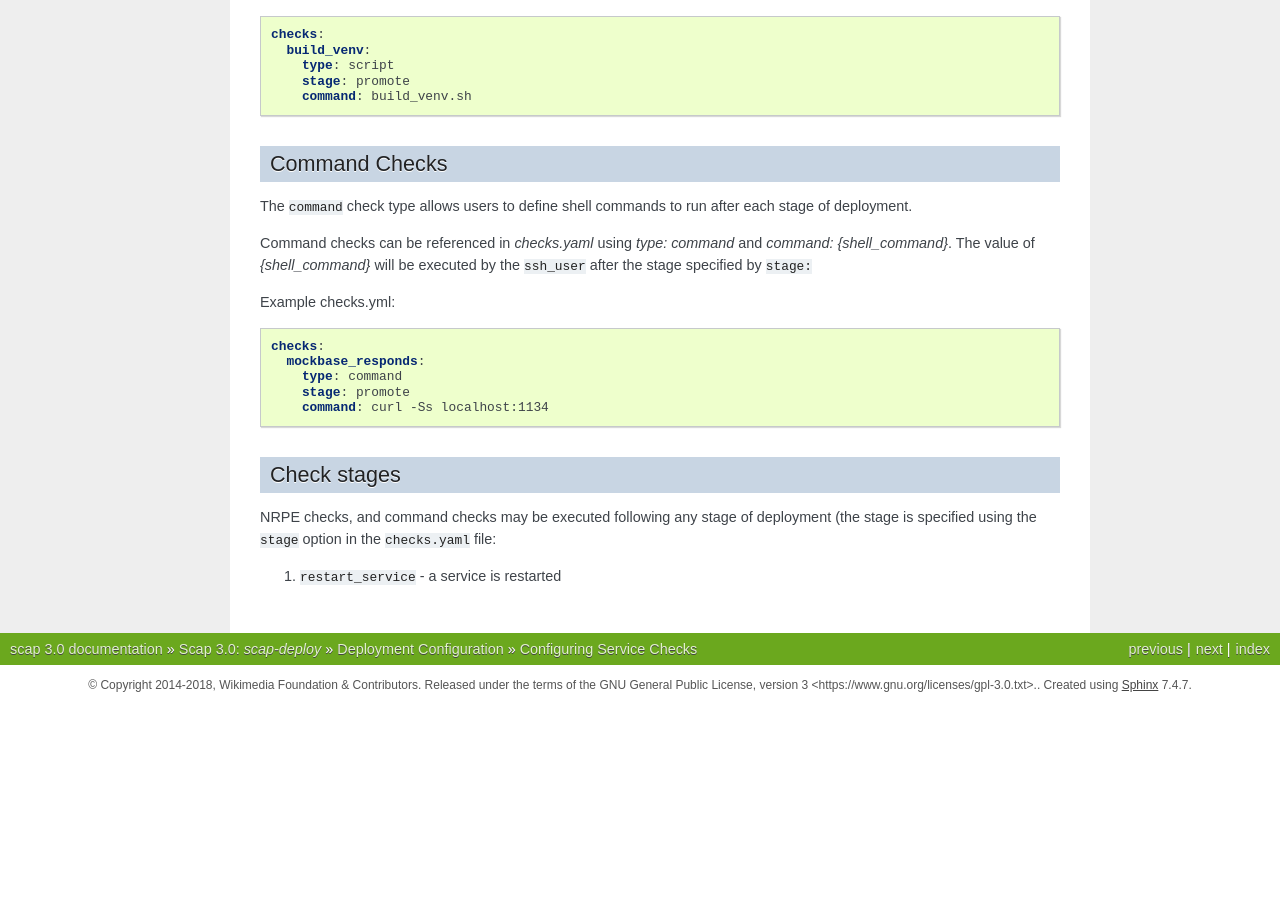
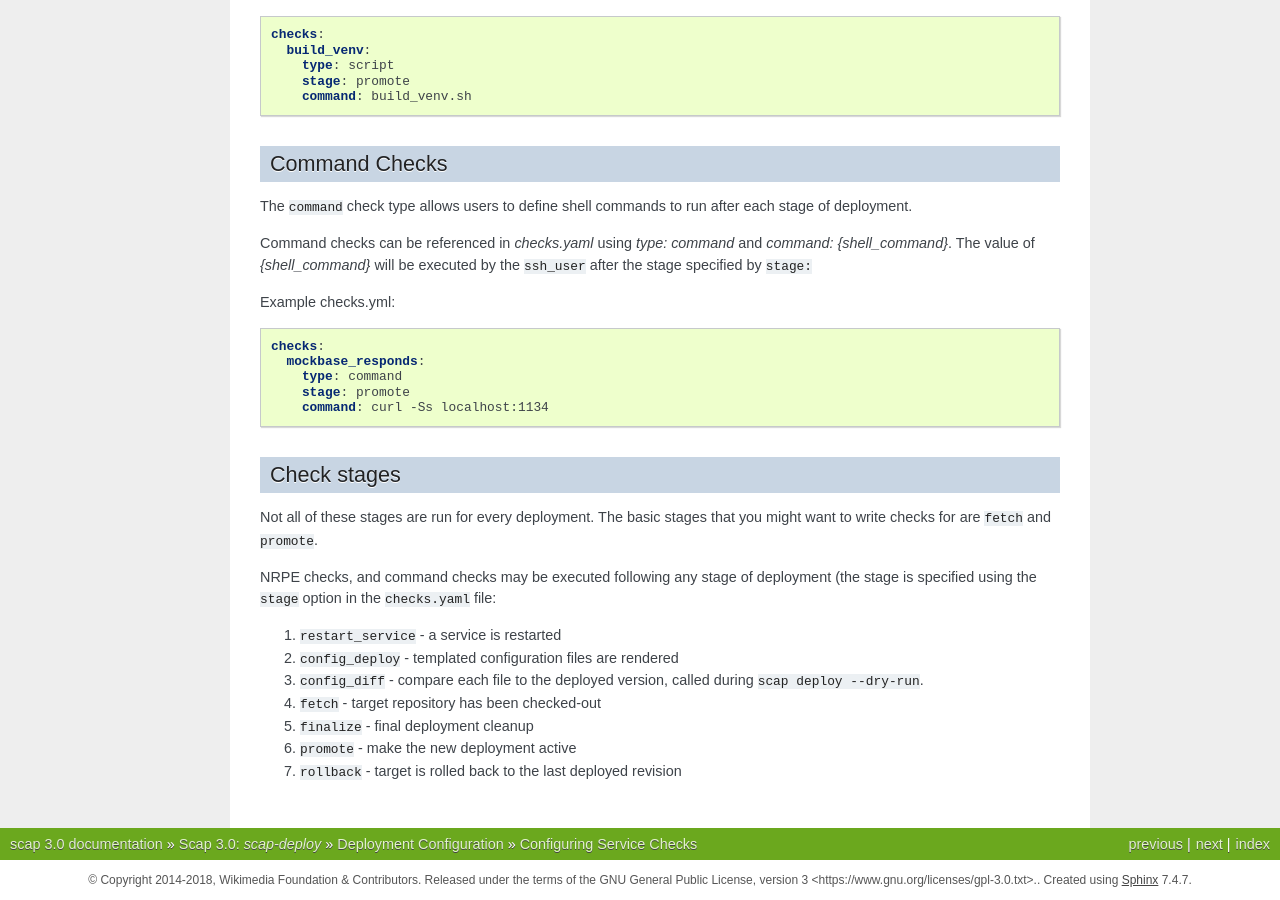
Before and after one commit to wikimedia/mediawiki-tools-scap, a Sphinx documentation site: the page built from docs/scap3/checks.rst, in a window 1280 px wide and 900 px high, scrolled down 1596 px. Built offline with Sphinx 7.4.7, drawn with Linux system fonts in a browser that asks for light colours; before the commit the page ends 2301 px from its top, so only the background shows below that.

Commit message:
Document all checks
Reviewers: O2 Release & Deployment Tools, mmodell, #release-engineering-team

Reviewed By: O2 Release & Deployment Tools, mmodell, #release-engineering-team

Tags: #release-engineering-team

Differential Revision: https://phabricator.wikimedia.org/D957

```diff
--- a/docs/scap3/checks.rst
+++ b/docs/scap3/checks.rst
@@ -135,8 +135,18 @@ Example checks.yml:
 Check stages
 ============
 
+Not all of these stages are run for every deployment.  The basic stages that
+you might want to write checks for are ``fetch`` and ``promote``.
+
 NRPE checks, and command checks may be executed following any stage of
 deployment (the stage is specified using the ``stage`` option in the
 ``checks.yaml`` file:
 
 #. ``restart_service`` - a service is restarted
+#. ``config_deploy`` - templated configuration files are rendered
+#. ``config_diff`` - compare each file to the deployed version, called during
+   ``scap deploy --dry-run``.
+#. ``fetch`` - target repository has been checked-out
+#. ``finalize`` - final deployment cleanup
+#. ``promote`` - make the new deployment active
+#. ``rollback`` - target is rolled back to the last deployed revision
```
